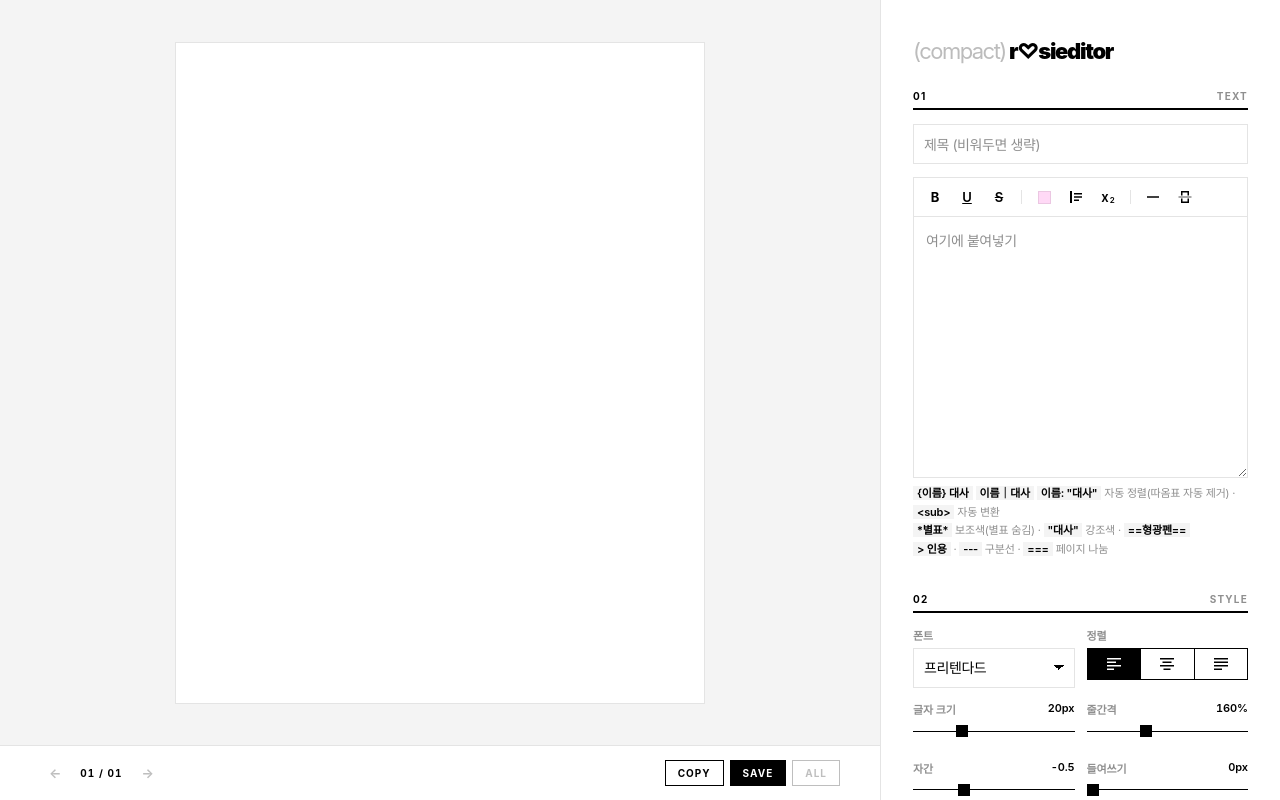
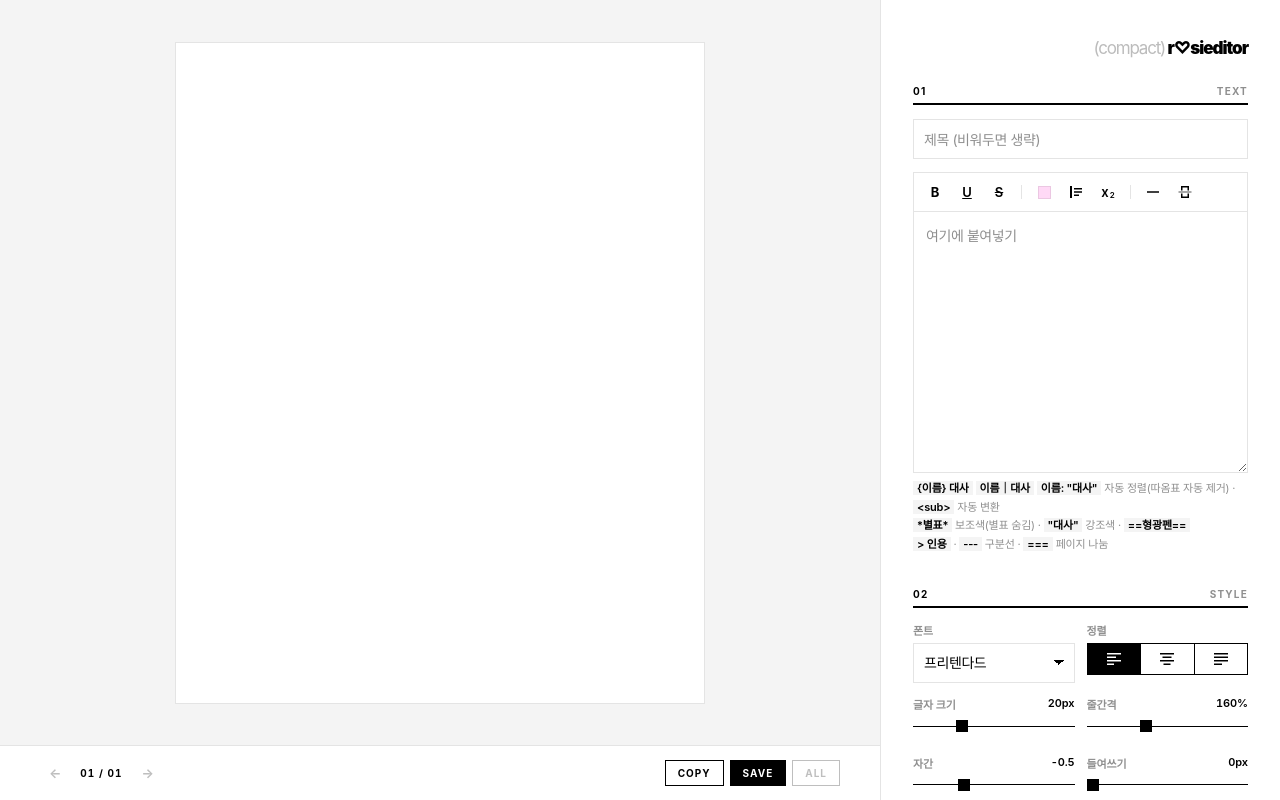
Before and after one commit to rsaf853/editor, a plain HTML site: page index.html in a window 1280 px wide. Drawn offline with Linux system fonts and the light colour scheme; a web font is replaced by a local one.

Commit message:
Header: smaller, right-aligned
Co-Authored-By: Claude Opus 5.5 <noreply@anthropic.com>
Claude-Session: https://claude.ai/code/session_013fs8ieKRi76UatpFeLQktN

```diff
--- a/index.html
+++ b/index.html
@@ -46,8 +46,8 @@ button{cursor:pointer}
 .bar button.pri:hover{background:none;color:var(--fg)}
 
 .pn{padding:30px 22px 60px}
-.hd{margin-bottom:28px}
-.hd h1{margin:0;font:900 22px/1 var(--sans);letter-spacing:-.06em}
+.hd{margin-bottom:28px;text-align:right}
+.hd h1{margin:0;font:900 17px/1 var(--sans);letter-spacing:-.06em}
 .hd .cp,.hd .pr{font-weight:400;color:var(--mut);opacity:.6;letter-spacing:-.07em}
 
 .sec{margin-bottom:34px}
```
